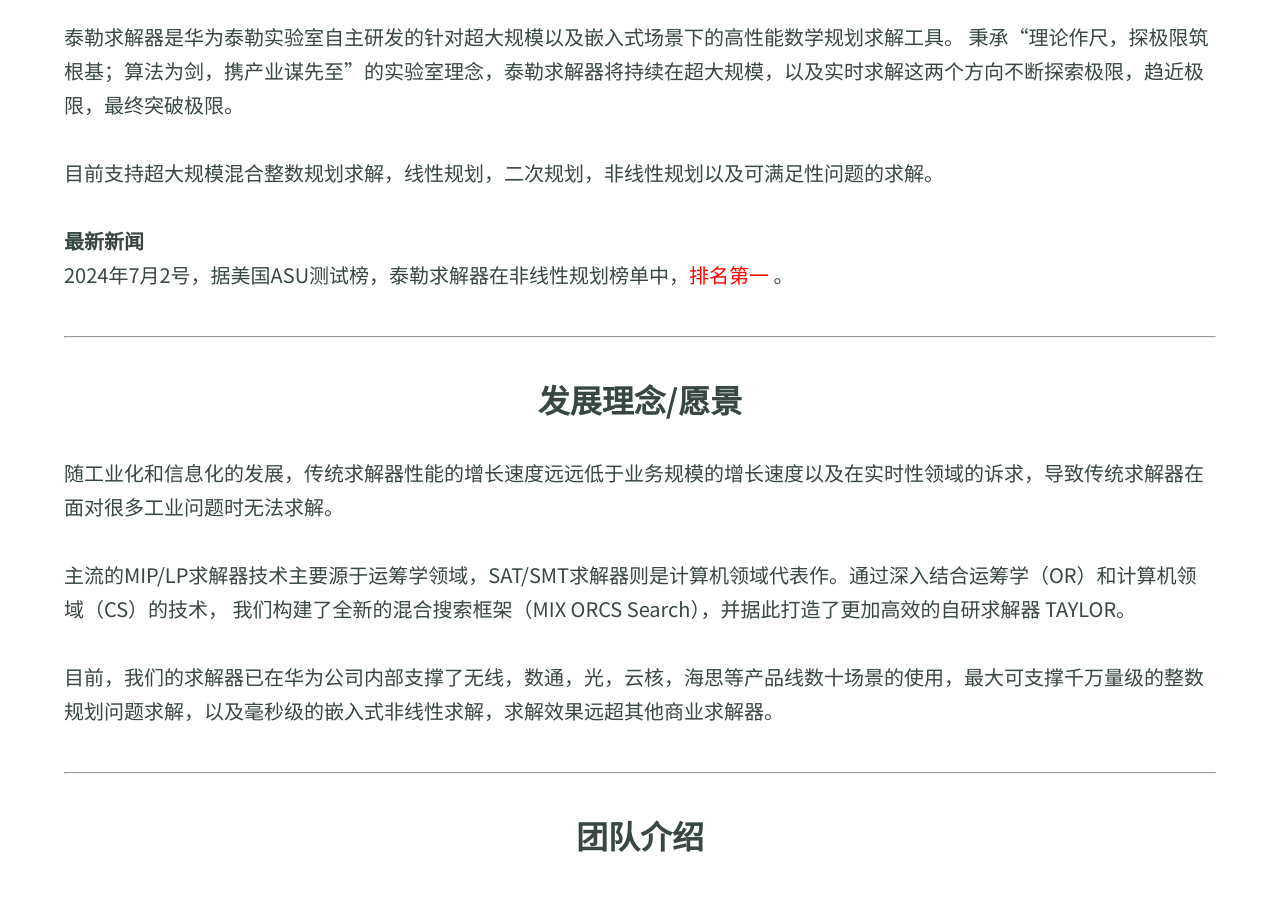
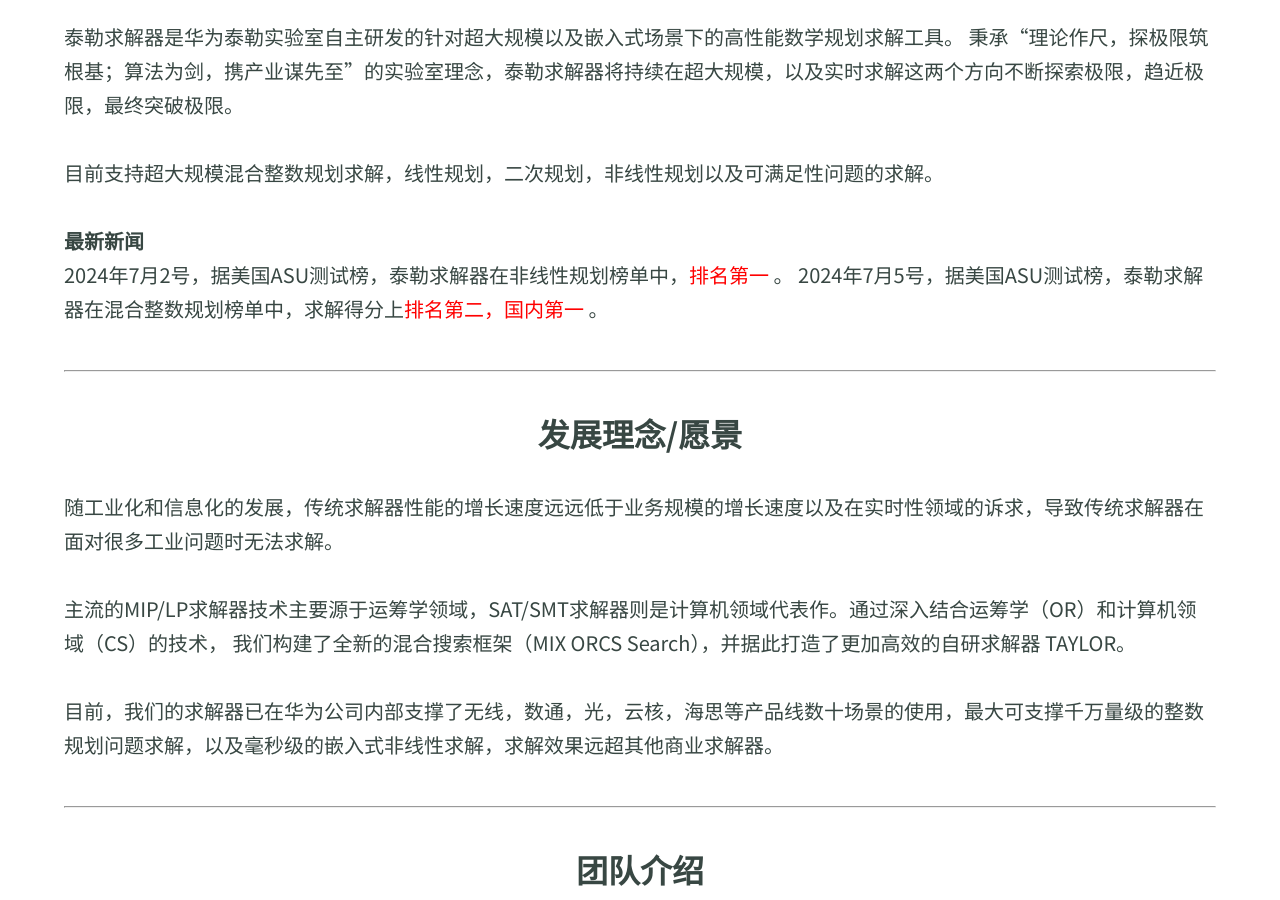
Before and after one commit to shawnpoo/shawnpoo.github.io, a Jekyll site: the page built from _zh/taylorsolver_zh.html, in a window 1280 px wide and 900 px high, scrolled down 477 px. Built offline with Jekyll 4.4.1, drawn with Linux system fonts in a browser that asks for light colours.

Commit message:
range updata

```diff
--- a/_layouts/solver.html
+++ b/_layouts/solver.html
@@ -16,6 +16,7 @@
         Our solver can handle large-scale mixed integer programming (MIP), linear programming (LP), quadratic programming (QP), and nonlinear programming (NLP) problems.
         <br/><br/>
         <p style="font-weight: bold">Latest News</p>On July 2, 2024, the latest data from the benchmark platform published by Professor Hans Mittelmann of Arizona State University indicated that our Taylor Solver ranked <font color="red">first</font> among the NLP solvers.
+        On July 5, 2024, the latest data from the benchmark platform published by Professor Hans Mittelmann of Arizona State University indicated that our Taylor Solver ranked <font color="red">second</font> among the MIP solvers.
 
         <br/>
 
--- a/_layouts/solver_zh.html
+++ b/_layouts/solver_zh.html
@@ -13,6 +13,7 @@
         <br/><br/>
         目前支持超大规模混合整数规划求解，线性规划，二次规划，非线性规划以及可满足性问题的求解。        <br/><br/>
         <p style="font-weight: bold">最新新闻</p>2024年7月2号，据美国ASU测试榜，泰勒求解器在非线性规划榜单中，<font color="red">排名第一</font> 。
+        2024年7月5号，据美国ASU测试榜，泰勒求解器在混合整数规划榜单中，求解得分上<font color="red">排名第二，国内第一</font> 。
         <br/>
 
     </div>
```
